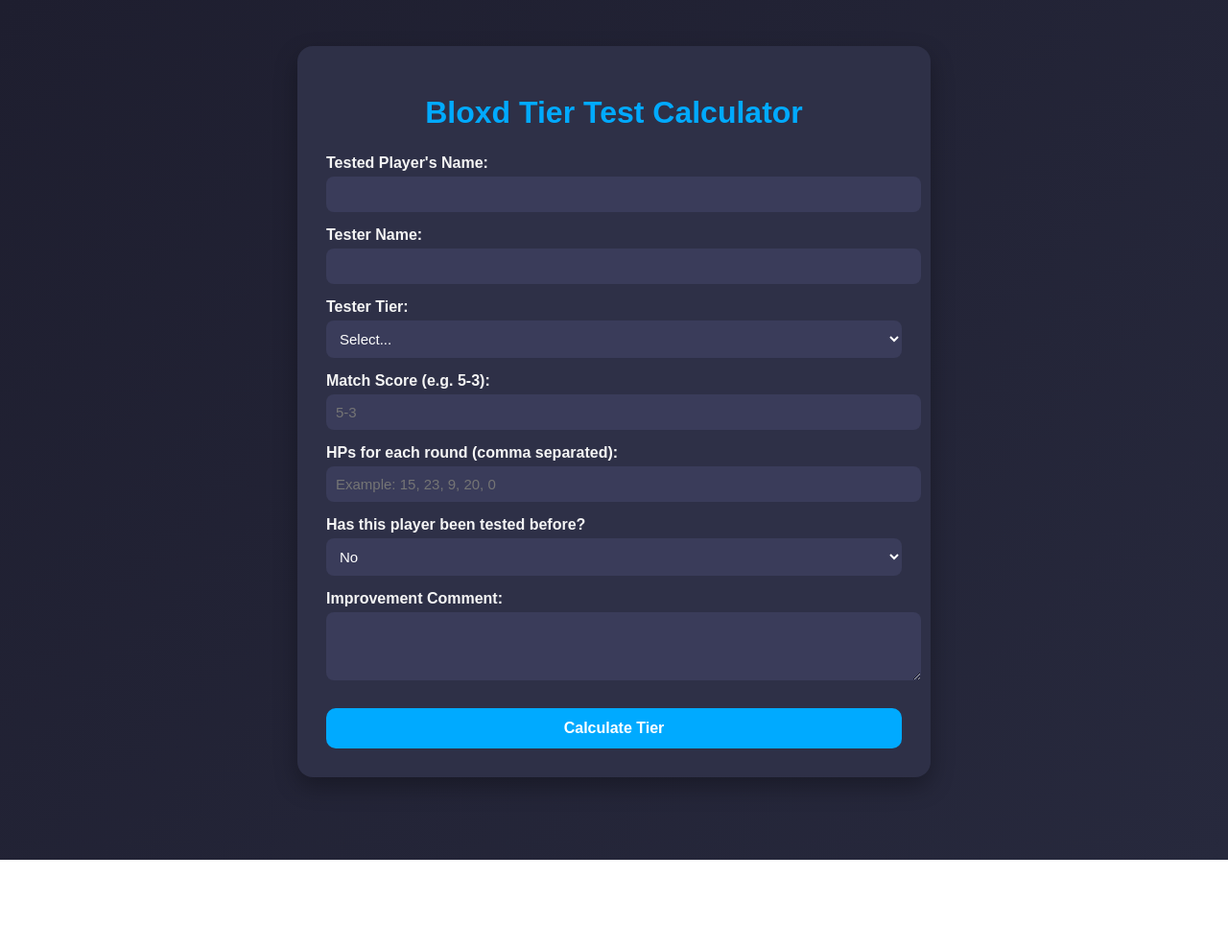
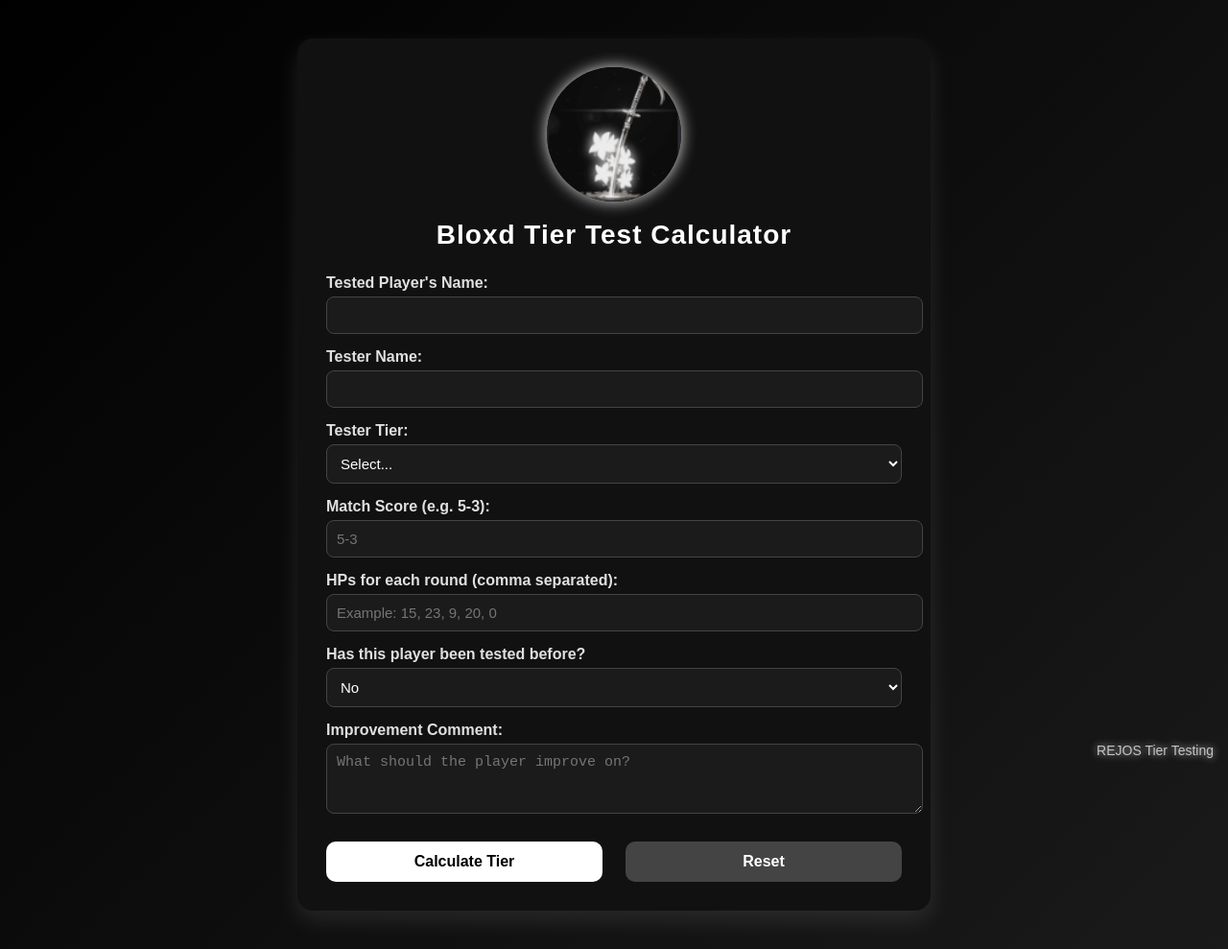
Before and after one commit to rejoicine/average, a plain HTML site: page index.html in a window 1280 px wide. Shown: the whole page at 96% size. Before the commit the page ends 896 px from the top, so only its background shows below. Drawn offline with Linux system fonts and the light colour scheme.

Commit message:
Add files via upload

```diff
--- a/index.html
+++ b/index.html
@@ -1,90 +1,175 @@
 <!DOCTYPE html>
 <html lang="en">
 <head>
-  <meta charset="UTF-8">
-  <meta name="viewport" content="width=device-width, initial-scale=1.0">
+  <meta charset="UTF-8" />
+  <meta name="viewport" content="width=device-width, initial-scale=1.0" />
   <title>Bloxd Tier Test Calculator</title>
+  <link rel="icon" href="https://raw.githubusercontent.com/rejoicine/average/main/Screenshot%202025-10-14%20211909.png">
   <style>
     body {
       font-family: 'Poppins', sans-serif;
-      background: linear-gradient(135deg, #1e1e2f, #27293d);
-      color: #f5f5f5;
+      background: linear-gradient(135deg, #000000, #1a1a1a);
+      color: #f1f1f1;
       display: flex;
       justify-content: center;
       align-items: flex-start;
       min-height: 100vh;
-      padding: 40px;
+      padding: 40px 20px;
+      margin: 0;
+      overflow-x: hidden;
     }
+
     .container {
-      background: #2e3047;
+      background: #111;
       border-radius: 16px;
       padding: 30px;
       width: 100%;
       max-width: 600px;
-      box-shadow: 0 10px 25px rgba(0,0,0,0.3);
+      box-shadow: 0 10px 25px rgba(255,255,255,0.1);
+      position: relative;
+      overflow: hidden;
     }
-    h1 {
+
+    .header {
       text-align: center;
-      color: #00aaff;
       margin-bottom: 25px;
     }
+
+    .header img {
+      width: 140px;
+      height: 140px;
+      border-radius: 50%;
+      animation: glow 3s ease-in-out infinite alternate;
+      margin-bottom: 15px;
+    }
+
+    @keyframes glow {
+      from { box-shadow: 0 0 10px #fff; opacity: 0.9; }
+      to { box-shadow: 0 0 35px #ccc; opacity: 1; }
+    }
+
+    .header h1 {
+      color: #fff;
+      font-size: 28px;
+      font-weight: 700;
+      letter-spacing: 1px;
+      margin: 0;
+    }
+
     label {
       font-weight: 600;
       display: block;
       margin-top: 15px;
+      color: #e0e0e0;
     }
+
     input, select, textarea {
       width: 100%;
       padding: 10px;
       margin-top: 5px;
-      border: none;
+      border: 1px solid #444;
       border-radius: 8px;
-      background: #3a3c5a;
+      background: #1b1b1b;
       color: #fff;
       font-size: 15px;
     }
+
     button {
-      width: 100%;
+      width: 48%;
       margin-top: 25px;
       padding: 12px;
       border: none;
       border-radius: 10px;
-      background: #00aaff;
-      color: white;
       font-weight: bold;
       cursor: pointer;
       transition: 0.3s;
       font-size: 16px;
+      background: #fff;
+      color: #000;
     }
-    button:hover {
-      background: #0088cc;
+
+    #calcBtn:hover {
+      background: #ccc;
     }
+
+    #resetBtn {
+      background: #444;
+      color: #fff;
+    }
+
+    #resetBtn:hover {
+      background: #666;
+    }
+
+    .button-group {
+      display: flex;
+      justify-content: space-between;
+      gap: 4%;
+    }
+
     .result {
-      background: #202233;
+      background: #0f0f0f;
       border-radius: 10px;
       padding: 20px;
       margin-top: 30px;
       display: none;
+      border: 1px solid #222;
     }
-    .bias-good { color: #4aff8c; }
-    .bias-bad { color: #ff5757; }
+
+    .bias-good { color: #b3ffb3; }
+    .bias-bad { color: #ffb3b3; }
+
     .tier-output {
       font-size: 18px;
       font-weight: bold;
-      color: #00d5ff;
+      color: #fff;
       margin-top: 10px;
+    }
+
+    .footer-text {
+      position: fixed;
+      bottom: 10px;
+      right: 15px;
+      font-size: 14px;
+      opacity: 0.75;
+      color: #fff;
+      user-select: none;
+      font-weight: 500;
+      text-shadow: 0 0 8px #fff;
+    }
+
+    @media (max-width: 600px) {
+      .container {
+        padding: 20px;
+      }
+      .header img {
+        width: 110px;
+        height: 110px;
+      }
+      .header h1 {
+        font-size: 22px;
+      }
+      .button-group {
+        flex-direction: column;
+      }
+      button {
+        width: 100%;
+      }
     }
   </style>
 </head>
 <body>
   <div class="container">
-    <h1>Bloxd Tier Test Calculator</h1>
+    <div class="header">
+      <img src="https://raw.githubusercontent.com/rejoicine/average/main/Screenshot%202025-10-14%20211909.png" alt="Logo">
+      <h1>Bloxd Tier Test Calculator</h1>
+    </div>
 
     <label>Tested Player's Name:</label>
-    <input id="testedPlayer" type="text">
+    <input id="testedPlayer" type="text" />
 
     <label>Tester Name:</label>
-    <input id="testerName" type="text">
+    <input id="testerName" type="text" />
 
     <label>Tester Tier:</label>
     <select id="testerTier">
@@ -97,10 +182,10 @@
     </select>
 
     <label>Match Score (e.g. 5-3):</label>
-    <input id="score" type="text" placeholder="5-3">
+    <input id="score" type="text" placeholder="5-3" />
 
     <label>HPs for each round (comma separated):</label>
-    <input id="hps" type="text" placeholder="Example: 15, 23, 9, 20, 0">
+    <input id="hps" type="text" placeholder="Example: 15, 23, 9, 20, 0" />
 
     <label>Has this player been tested before?</label>
     <select id="previousTest">
@@ -120,9 +205,12 @@
     </div>
 
     <label>Improvement Comment:</label>
-    <textarea id="comment" rows="3"></textarea>
+    <textarea id="comment" rows="3" placeholder="What should the player improve on?"></textarea>
 
-    <button onclick="calculateTier()">Calculate Tier</button>
+    <div class="button-group">
+      <button id="calcBtn" onclick="calculateTier()">Calculate Tier</button>
+      <button id="resetBtn" onclick="resetForm()">Reset</button>
+    </div>
 
     <div class="result" id="resultBox">
       <h2>Tier Test Summary</h2>
@@ -131,6 +219,8 @@
       <p id="biasOutput"></p>
     </div>
   </div>
+
+  <div class="footer-text">REJOS Tier Testing</div>
 
   <script>
     const tiers = ["HT1","LT1","HT2","LT2","HT3","LT3","HT4","LT4","HT5","LT5"];
@@ -153,25 +243,32 @@
         return;
       }
 
-      let [pWins, tWins] = scoreInput.replace(/\s/g, "").split("-").map(Number);
+      const score = scoreInput.replace(/\s/g, "").split("-");
+      if (score.length !== 2) {
+        alert("Invalid score format. Example: 5-3");
+        return;
+      }
+
+      const pWins = parseInt(score[0]);
+      const tWins = parseInt(score[1]);
       if (isNaN(pWins) || isNaN(tWins) || (pWins !== 5 && tWins !== 5)) {
-        alert("Invalid score format. Example: 5-3");
+        alert("Invalid score format. One player must have 5 wins.");
         return;
       }
 
       const hps = hpsInput.split(",").map(v => parseFloat(v.trim())).filter(v => !isNaN(v));
       const totalRounds = pWins + tWins;
       if (hps.length !== totalRounds) {
-        alert("Number of HPs must match total rounds (" + totalRounds + ").");
+        alert("Number of HP values must equal total rounds (" + totalRounds + ").");
         return;
       }
 
       const avgHp = hps.reduce((a,b)=>a+b,0) / hps.length;
       const tierChange = Math.floor(avgHp / 10);
-      const newIndex = Math.min(tiers.length - 1, Math.max(0, tiers.indexOf(testerTier) + tierChange));
+      const testerIndex = tiers.indexOf(testerTier);
+      const newIndex = Math.min(tiers.length - 1, Math.max(0, testerIndex + tierChange));
       const newTier = tiers[newIndex];
 
-      // Bias calculator
       let biasText = "No previous test data — bias cannot be calculated.";
       if (previousTest === "yes") {
         const previousTier = document.getElementById("previousTier").value;
@@ -185,12 +282,9 @@
         } else {
           biasText = "No inflation or deflation detected.";
         }
-        if (percentChange >= 40) {
-          biasText += " <strong>(Possible tester bias detected!)</strong>";
-        }
+        if (percentChange >= 40) biasText += " <strong>(Possible tester bias detected!)</strong>";
       }
 
-      // Show results
       document.getElementById("resultBox").style.display = "block";
       document.getElementById("summaryText").innerHTML = `
         <strong>Tested Player:</strong> ${testedPlayer}<br>
@@ -203,6 +297,14 @@
       document.getElementById("tierOutput").innerText = "Assigned Tier: " + newTier;
       document.getElementById("biasOutput").innerHTML = biasText;
     }
+
+    function resetForm() {
+      document.querySelectorAll("input, textarea").forEach(el => el.value = "");
+      document.getElementById("testerTier").selectedIndex = 0;
+      document.getElementById("previousTest").selectedIndex = 0;
+      document.getElementById("previousTierBox").style.display = "none";
+      document.getElementById("resultBox").style.display = "none";
+    }
   </script>
 </body>
 </html>
```
